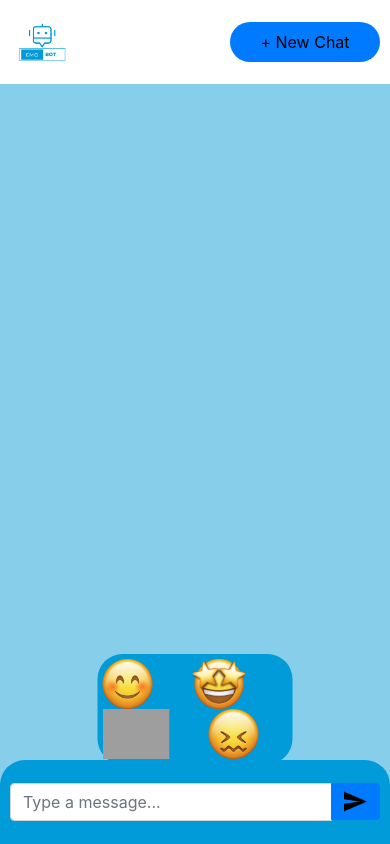
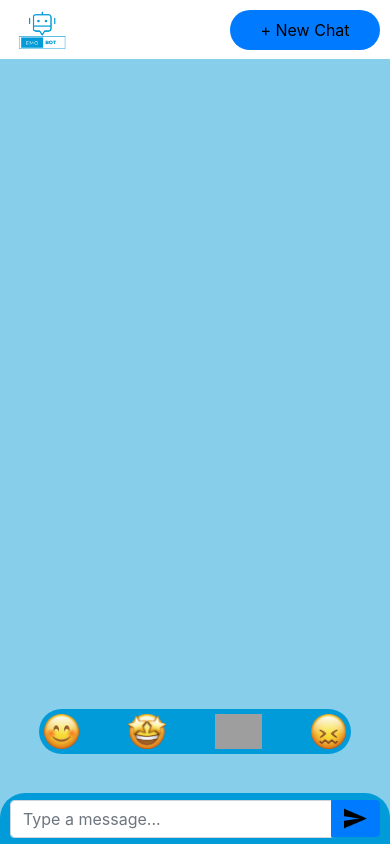
Before and after one commit to aliesal12/emobot, a Flask app: page /studentbot in a window 390 px wide. Run offline with Flask 3, Linux system fonts and the light colour scheme; some libraries are stand-ins or nearby versions; grey boxes are pictures that could not be loaded.

Commit message:
done responsiveness

```diff
--- a/static/styles/style.css
+++ b/static/styles/style.css
@@ -15,7 +15,7 @@
 .chat-container {
   width: 100%;
   overflow-y: scroll;
-  padding: 3% 0 4% 0;
+  padding: 3% 0 9% 0;
 }
 .chat-messages {
   padding-bottom: 10%;
@@ -96,16 +96,20 @@ body {
   position: fixed;
   z-index: 1000;
   background-color: #009bd8;
-  margin-bottom: 70px;
+  margin-bottom: 100px;
   left: 50%;
   transform: translateX(-50%);
   border-radius: 25px;
+  width: 40%;
+  display: flex;
+  align-items: center;
+  justify-content: space-between;
 }
 
 .emoji-box .emoji {
   height: 50px;
   cursor: pointer;
-  margin-right: 35px; /* Add spacing between emojis */
+  /* margin-right: 35px; Add spacing between emojis */
 }
 
 .logo {
@@ -125,39 +129,43 @@ body {
   height: 37px;
 }
 
-@media only screen and (max-width: 768px) {
+@media screen and (min-width: 768px) and (max-width: 1023px) {
   /* Adjust styles for tablets and smaller screens here */
 
-  .app-pane {
-    height: 10%;
+  .chat-container {
+    padding: 7% 0 13% 0;
   }
+  .emoji-box {
+    margin-bottom: 100px;
+    width: 40%;
+    display: flex;
+    align-items: center;
+    justify-content: space-between;
+  }
+  .emoji-box .emoji {
+    margin: 0;
+  }
+}
+
+@media screen and (min-width: 320px) and (max-width: 767px) {
+  /* Adjust styles for mobile devices here */
 
   .chat-container {
-    padding-top: 5%;
+    padding: 10% 0 17% 0;
   }
 
   .mt-3 {
-    height: 10%;
+    height: 6%;
+  }
+  .emoji-box {
+    margin-bottom: 80px;
+    width: 80%;
+    display: flex;
+    align-items: center;
+    justify-content: space-between;
+  }
+  .emoji-box .emoji {
+    margin: 0;
+    height: 35px;
   }
 }
-
-@media only screen and (max-width: 360px) {
-  /* Adjust styles for mobile devices here */
-
-  .app-pane {
-    height: 50%;
-    top: 0;
-    left: 0;
-    width: 100%;
-
-    padding: 0 10px;
-  }
-
-  .chat-container {
-    padding-top: 10%;
-  }
-
-  .mt-3 {
-    height: 15%;
-  }
-}
```
Also changed, not shown: static/styles/stylehome.css (+19 -5 lines), templates/frontpage.html (+6 -4 lines).
